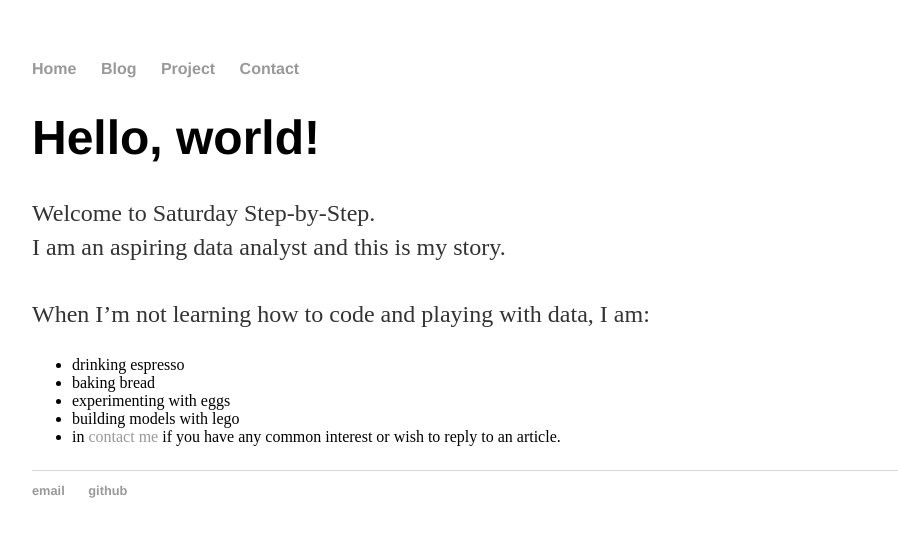
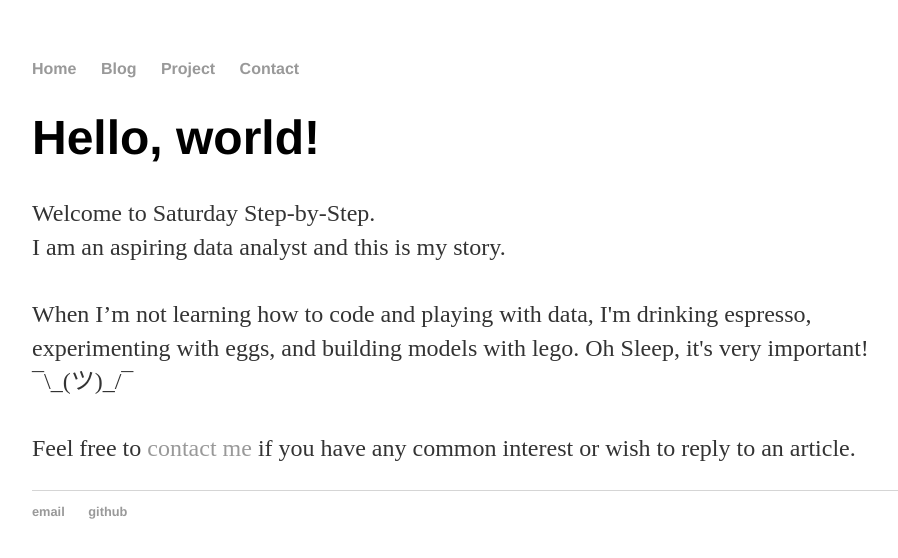
Before and after one commit to saturdaystepbystep/saturdaystepbystep.github.io, a Jekyll site: the page index.html, which Jekyll copies as it is, in a window 1280 px wide. Shown: the top 558 px of the page, without its empty margins (160-1058 px from the left). Built offline with Jekyll 4.4.1, drawn with Linux system fonts in a browser that asks for light colours.

Commit message:
Update index.html

```diff
--- a/index.html
+++ b/index.html
@@ -21,14 +21,8 @@
 				Welcome to Saturday Step-by-Step. <br>
 				I am an aspiring data analyst and this is my story.
 				<br><br>
-				When I’m not learning how to code and playing with data, I am:
-				<ul>
-				<li>drinking espresso</li>
-				<li>baking bread</li>
-				<li>experimenting with eggs</li>
-				<li>building models with lego</li>
-				<li>in <a href="https://www.chefsteps.com/classes/ice-cream/landing#/>ice cream class </a></li>
-				</ul>
+				When I’m not learning how to code and playing with data, I'm drinking espresso, experimenting with eggs,
+				and building models with lego. Oh Sleep, it's very important! ¯\_(ツ)_/¯
 				<br><br>
 			  	Feel free to <a href="mailto:stepbystepcoding@gmail.com"> contact me </a> if you have any common interest or wish to reply to an article.
 				</p>
```
